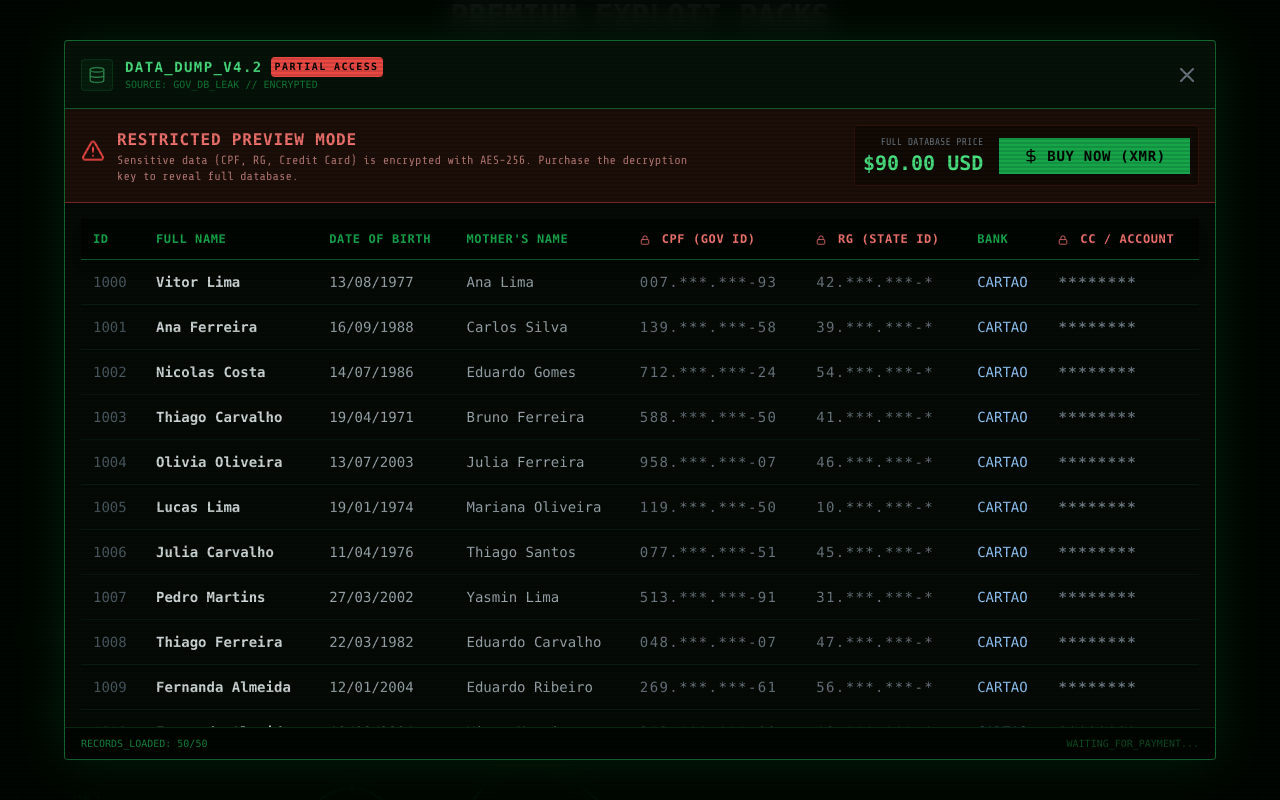
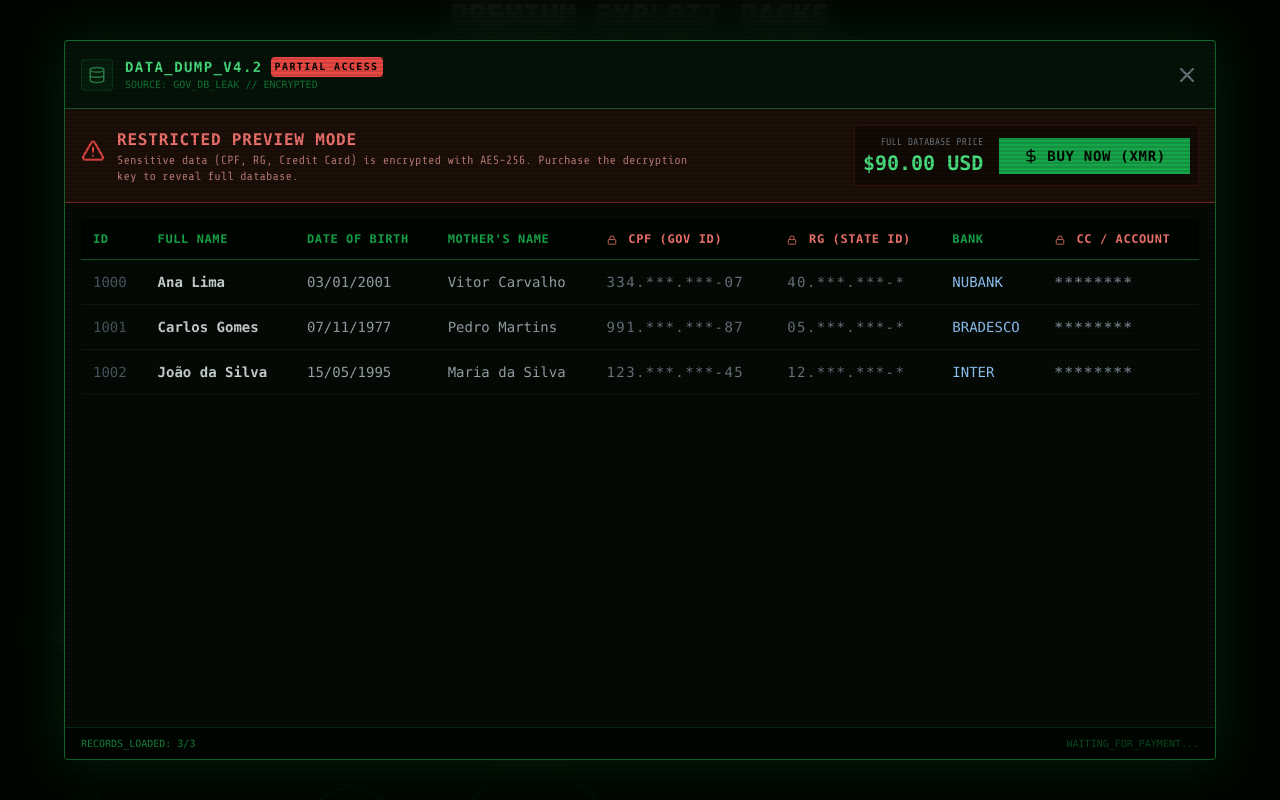
Before and after one commit to leozin2022/Xploitz-Conta, a React (Vite) app: page / in a window 1280 px wide. Both pictures are taken after a click on the button "EXECUTE PAYLOAD". Shown: the part 930-1730 px from the top of the page. Built offline with nearby package versions, Linux system fonts and the light colour scheme.

Commit message:
Update PayloadModal.tsx

```diff
--- a/components/PayloadModal.tsx
+++ b/components/PayloadModal.tsx
@@ -17,50 +17,48 @@ interface FakeProfile {
   account: string;
 }
 
-const firstNames = ["Ana", "Bruno", "Carlos", "Daniela", "Eduardo", "Fernanda", "Gabriel", "Helena", "Igor", "Julia", "Lucas", "Mariana", "Nicolas", "Olivia", "Pedro", "Rafael", "Sofia", "Thiago", "Vitor", "Yasmin"];
-const lastNames = ["Silva", "Santos", "Oliveira", "Souza", "Pereira", "Lima", "Carvalho", "Ferreira", "Ribeiro", "Almeida", "Costa", "Gomes", "Martins", "Araujo"];
-
-const generateFakeData = (count: number): FakeProfile[] => {
-  const profiles: FakeProfile[] = [];
-
-  for (let i = 0; i < count; i++) {
-    const fn = firstNames[Math.floor(Math.random() * firstNames.length)];
-    const ln = lastNames[Math.floor(Math.random() * lastNames.length)];
-    const mfn = firstNames[Math.floor(Math.random() * firstNames.length)]; // Mother's first name
-    const mln = lastNames[Math.floor(Math.random() * lastNames.length)]; // Mother's last name
-
-    // Generate dates between 1970 and 2005
-    const year = Math.floor(Math.random() * (2005 - 1970 + 1)) + 1970;
-    const month = Math.floor(Math.random() * 12) + 1;
-    const day = Math.floor(Math.random() * 28) + 1;
-
-    // Masked CPF: 123.***.***-99
-    const cpfStart = Math.floor(Math.random() * 999).toString().padStart(3, '0');
-    const cpfEnd = Math.floor(Math.random() * 99).toString().padStart(2, '0');
-
-    // Masked RG: 12.***.***-*
-    const rgStart = Math.floor(Math.random() * 99).toString().padStart(2, '0');
-
-    profiles.push({
-      id: 1000 + i,
-      name: `${fn} ${ln}`,
-      dob: `${day.toString().padStart(2,'0')}/${month.toString().padStart(2,'0')}/${year}`,
-      mother: `${mfn} ${mln}`,
-      cpf: `${cpfStart}.***.***-${cpfEnd}`,
-      rg: `${rgStart}.***.***-*`,
-      bank: "CARTAO",
-      account: '********'
-    });
-  }
-  return profiles;
-};
+// --- ÁREA DE EDIÇÃO: MUDE OS DADOS AQUI ---
+const fixedProfiles: FakeProfile[] = [
+  {
+    id: 1000,
+    name: "Ana Lima",
+    dob: "03/01/2001",
+    mother: "Vitor Carvalho",
+    cpf: "334.***.***-07",
+    rg: "40.***.***-*",
+    bank: "NUBANK",
+    account: "********"
+  },
+  {
+    id: 1001,
+    name: "Carlos Gomes",
+    dob: "07/11/1977",
+    mother: "Pedro Martins",
+    cpf: "991.***.***-87",
+    rg: "05.***.***-*",
+    bank: "BRADESCO",
+    account: "********"
+  },
+  {
+    id: 1002,
+    name: "João da Silva",
+    dob: "15/05/1995",
+    mother: "Maria da Silva",
+    cpf: "123.***.***-45",
+    rg: "12.***.***-*",
+    bank: "INTER",
+    account: "********"
+  },
+  // Para adicionar mais pessoas, copie o bloco acima (do { até o },) e cole aqui
+];
 
 const PayloadModal: React.FC<PayloadModalProps> = ({ isOpen, onClose }) => {
   const [data, setData] = useState<FakeProfile[]>([]);
 
   useEffect(() => {
     if (isOpen) {
-      setData(generateFakeData(50));
+      // Aqui ele carrega a sua lista fixa em vez de gerar aleatório
+      setData(fixedProfiles);
     }
   }, [isOpen]);
 
@@ -133,7 +131,7 @@ const PayloadModal: React.FC<PayloadModalProps> = ({ isOpen, onClose }) => {
                     </tr>
                 </thead>
                 <tbody className="font-mono text-xs md:text-sm text-gray-300">
-                    {data.map((profile, idx) => (
+                    {data.map((profile) => (
                         <tr key={profile.id} className="border-b border-green-900/20 hover:bg-green-900/10 transition-colors group">
                             <td className="p-3 text-gray-600 group-hover:text-green-500">{profile.id}</td>
                             <td className="p-3 font-bold">{profile.name}</td>
@@ -151,7 +149,7 @@ const PayloadModal: React.FC<PayloadModalProps> = ({ isOpen, onClose }) => {
 
         {/* Footer Status */}
         <div className="bg-black border-t border-green-900/50 p-2 px-4 flex justify-between items-center text-[10px] text-green-700 font-mono">
-            <div>RECORDS_LOADED: 50/50</div>
+            <div>RECORDS_LOADED: {data.length}/{data.length}</div>
             <div className="animate-pulse">WAITING_FOR_PAYMENT...</div>
         </div>
 
```
